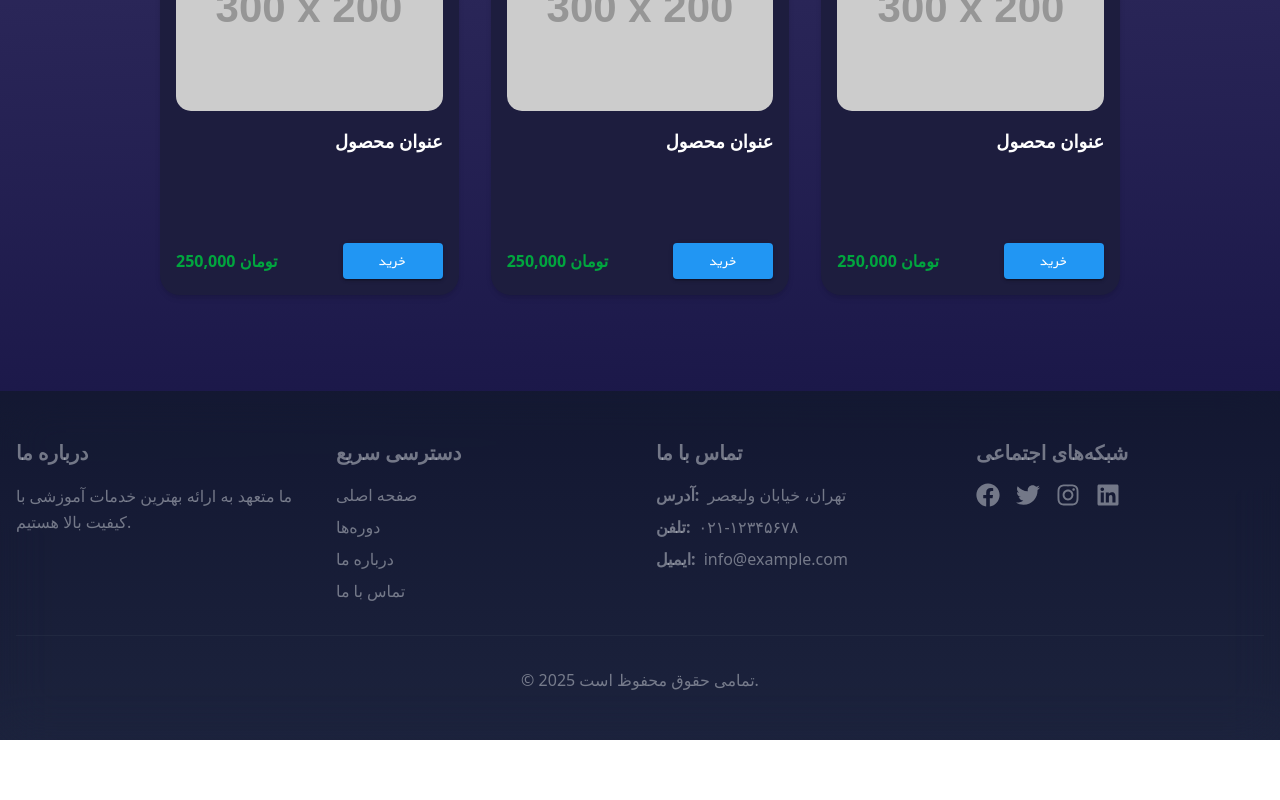
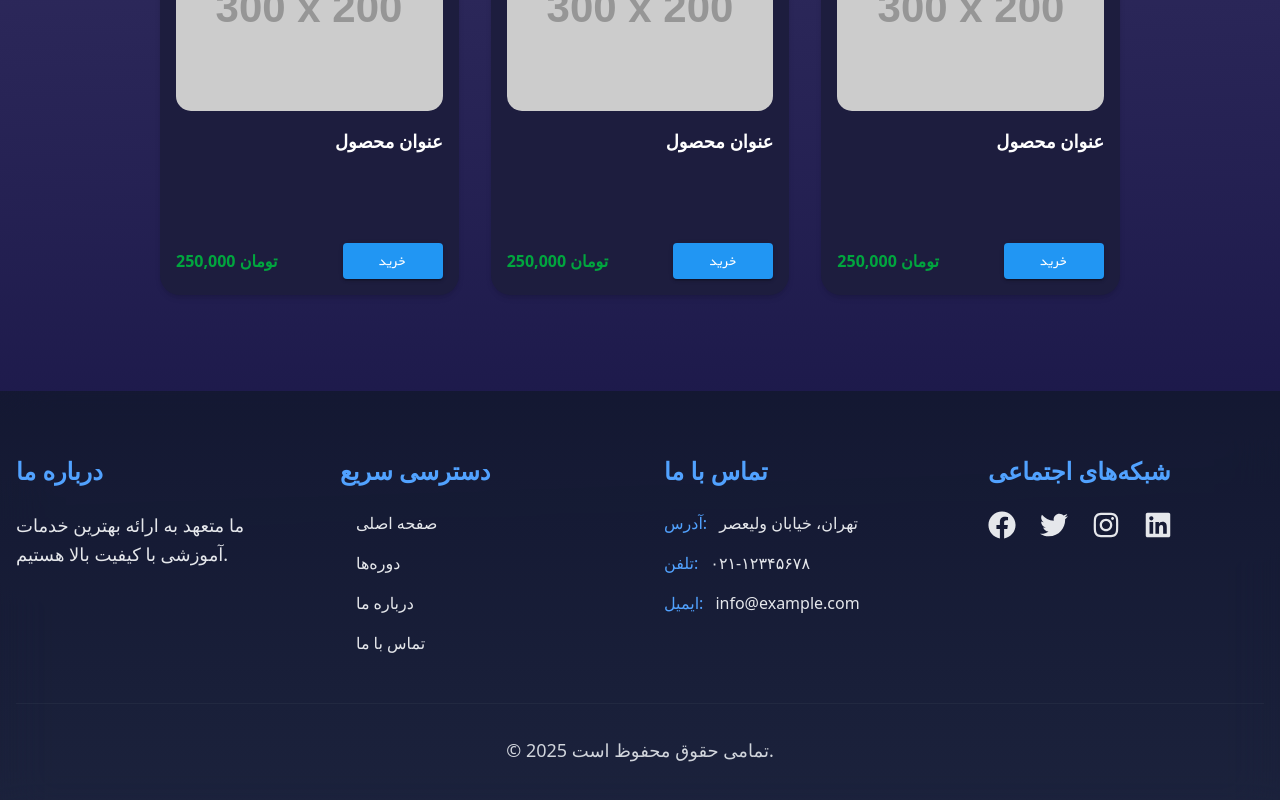
Before and after one commit to mohamed1383/course-site, a React (Vite) app: page / in a window 1280 px wide. Shown: the part 623-1423 px from the top of the page. Before the commit the page ends 1363 px from the top, so only its background shows below. Built offline with nearby package versions, Linux system fonts and the light colour scheme.

Commit message:
added product detail

```diff
--- a/src/components/footer/footer.tsx
+++ b/src/components/footer/footer.tsx
@@ -4,73 +4,86 @@ import { FaFacebook, FaTwitter, FaInstagram, FaLinkedin } from 'react-icons/fa';
 const Footer = () => {
   return (
     <footer className="relative mt-20">
-
       <div className="absolute inset-0 bg-gradient-to-b from-gray-900/70 to-gray-800/70 backdrop-blur-xl"></div>
 
-
-      <div className="relative max-w-7xl mx-auto px-4 py-12 text-gray-200/50 text-blue-400/50 text-gray-300/50">
-        <div className="grid grid-cols-1 md:grid-cols-4 gap-8">
-
-          <div className="space-y-4">
-            <h3 className="text-xl font-bold">درباره ما</h3>
-            <p className="leading-relaxed">
+      <div className="relative max-w-7xl mx-auto px-4 py-16">
+        <div className="grid grid-cols-1 md:grid-cols-4 gap-12">
+          <div className="space-y-6">
+            <h3 className="text-2xl font-bold text-blue-400 hover:text-blue-300 transition-colors duration-300">درباره ما</h3>
+            <p className="text-gray-200 leading-relaxed text-lg">
               ما متعهد به ارائه بهترین خدمات آموزشی با کیفیت بالا هستیم.
             </p>
           </div>
 
-
-          <div className="space-y-4">
-            <h3 className="text-xl font-bold">دسترسی سریع</h3>
-            <ul className="space-y-2">
-              <li><a href="/" className="hover:text-blue-400/50 transition duration-300">صفحه اصلی</a></li>
-              <li><a href="/courses" className="hover:text-blue-400/50 transition duration-300">دوره‌ها</a></li>
-              <li><a href="/about" className="hover:text-blue-400/50 transition duration-300">درباره ما</a></li>
-              <li><a href="/contact" className="hover:text-blue-400/50 transition duration-300">تماس با ما</a></li>
-            </ul>
-          </div>
-
-
-          <div className="space-y-4">
-            <h3 className="text-xl font-bold">تماس با ما</h3>
-            <ul className="space-y-2">
-              <li className="flex items-center space-x-2 rtl:space-x-reverse">
-                <span className="font-semibold">آدرس:</span>
-                <span>تهران، خیابان ولیعصر</span>
+          <div className="space-y-6">
+            <h3 className="text-2xl font-bold text-blue-400 hover:text-blue-300 transition-colors duration-300">دسترسی سریع</h3>
+            <ul className="space-y-4">
+              <li>
+                <a href="/" className="text-gray-200 hover:text-blue-400 transition-all duration-300 flex items-center group">
+                  <span className="w-2 h-2 bg-blue-400 rounded-full mr-2 opacity-0 group-hover:opacity-100 transition-opacity duration-300"></span>
+                  صفحه اصلی
+                </a>
               </li>
-              <li className="flex items-center space-x-2 rtl:space-x-reverse">
-                <span className="font-semibold">تلفن:</span>
-                <span>۰۲۱-۱۲۳۴۵۶۷۸</span>
+              <li>
+                <a href="/courses" className="text-gray-200 hover:text-blue-400 transition-all duration-300 flex items-center group">
+                  <span className="w-2 h-2 bg-blue-400 rounded-full mr-2 opacity-0 group-hover:opacity-100 transition-opacity duration-300"></span>
+                  دوره‌ها
+                </a>
               </li>
-              <li className="flex items-center space-x-2 rtl:space-x-reverse">
-                <span className="font-semibold">ایمیل:</span>
-                <span>info@example.com</span>
+              <li>
+                <a href="/about" className="text-gray-200 hover:text-blue-400 transition-all duration-300 flex items-center group">
+                  <span className="w-2 h-2 bg-blue-400 rounded-full mr-2 opacity-0 group-hover:opacity-100 transition-opacity duration-300"></span>
+                  درباره ما
+                </a>
+              </li>
+              <li>
+                <a href="/contact" className="text-gray-200 hover:text-blue-400 transition-all duration-300 flex items-center group">
+                  <span className="w-2 h-2 bg-blue-400 rounded-full mr-2 opacity-0 group-hover:opacity-100 transition-opacity duration-300"></span>
+                  تماس با ما
+                </a>
               </li>
             </ul>
           </div>
 
+          <div className="space-y-6">
+            <h3 className="text-2xl font-bold text-blue-400 hover:text-blue-300 transition-colors duration-300">تماس با ما</h3>
+            <ul className="space-y-4">
+              <li className="flex items-center space-x-3 rtl:space-x-reverse group">
+                <span className="text-blue-400 group-hover:text-blue-300 transition-colors duration-300">آدرس:</span>
+                <span className="text-gray-200">تهران، خیابان ولیعصر</span>
+              </li>
+              <li className="flex items-center space-x-3 rtl:space-x-reverse group">
+                <span className="text-blue-400 group-hover:text-blue-300 transition-colors duration-300">تلفن:</span>
+                <span className="text-gray-200">۰۲۱-۱۲۳۴۵۶۷۸</span>
+              </li>
+              <li className="flex items-center space-x-3 rtl:space-x-reverse group">
+                <span className="text-blue-400 group-hover:text-blue-300 transition-colors duration-300">ایمیل:</span>
+                <span className="text-gray-200">info@example.com</span>
+              </li>
+            </ul>
+          </div>
 
-          <div className="space-y-4">
-            <h3 className="text-xl font-bold">شبکه‌های اجتماعی</h3>
-            <div className="flex space-x-4 rtl:space-x-reverse">
-              <a href="#" className="hover:text-blue-400/50 transition duration-300">
-                <FaFacebook size={24} />
+          <div className="space-y-6">
+            <h3 className="text-2xl font-bold text-blue-400 hover:text-blue-300 transition-colors duration-300">شبکه‌های اجتماعی</h3>
+            <div className="flex space-x-6 rtl:space-x-reverse">
+              <a href="#" className="text-gray-200 hover:text-blue-400 transition-all duration-300 transform hover:scale-110">
+                <FaFacebook size={28} />
               </a>
-              <a href="#" className="hover:text-blue-400/50 transition duration-300">
-                <FaTwitter size={24} />
+              <a href="#" className="text-gray-200 hover:text-blue-400 transition-all duration-300 transform hover:scale-110">
+                <FaTwitter size={28} />
               </a>
-              <a href="#" className="hover:text-blue-400/50 transition duration-300">
-                <FaInstagram size={24} />
+              <a href="#" className="text-gray-200 hover:text-blue-400 transition-all duration-300 transform hover:scale-110">
+                <FaInstagram size={28} />
               </a>
-              <a href="#" className="hover:text-blue-400/50 transition duration-300">
-                <FaLinkedin size={24} />
+              <a href="#" className="text-gray-200 hover:text-blue-400 transition-all duration-300 transform hover:scale-110">
+                <FaLinkedin size={28} />
               </a>
             </div>
           </div>
         </div>
 
-
-        <div className="border-t border-gray-700/30 mt-8 pt-8 text-center">
-          <p>© {new Date().getFullYear()} تمامی حقوق محفوظ است.</p>
+        <div className="border-t border-gray-700/30 mt-12 pt-8 text-center">
+          <p className="text-gray-300 text-lg">© {new Date().getFullYear()} تمامی حقوق محفوظ است.</p>
         </div>
       </div>
     </footer>
--- /dev/null
+++ b/src/components/product-detail/CourseImage.tsx
@@ -0,0 +1,24 @@
+import React from 'react';
+
+interface CourseImageProps {
+  imagePath: string;
+  courseTitle: string;
+  theme: string;
+}
+
+export default function CourseImage({ imagePath, courseTitle, theme }: CourseImageProps) {
+  return (
+    <div className="relative group">
+      <img
+        src={imagePath || "../data/image/image.png"}
+        alt={courseTitle}
+        className="w-full h-[400px] object-cover rounded-2xl shadow-lg transform group-hover:scale-[1.02] transition-transform duration-300"
+      />
+      <div className={`absolute inset-0 bg-gradient-to-t opacity-0 group-hover:opacity-100 transition-opacity duration-300 rounded-2xl
+        ${theme === "dark"
+          ? "from-[#3a2b6d]/60 to-transparent"
+          : "from-[#3a2b6d]/10 to-transparent"}`}>
+      </div>
+    </div>
+  );
+}
--- /dev/null
+++ b/src/components/product-detail/CoursePrice.tsx
@@ -0,0 +1,47 @@
+import React from 'react';
+import { Button } from '@mui/material';
+import { FaShoppingCart } from 'react-icons/fa';
+
+interface CoursePriceProps {
+  price: number;
+  theme: string;
+}
+
+export default function CoursePrice({ price, theme }: CoursePriceProps) {
+  return (
+    <div className="mt-8 flex items-center justify-between">
+      <Button
+        variant="contained"
+        startIcon={<FaShoppingCart />}
+        sx={{
+          fontFamily: 'iran-yekan',
+          backgroundColor: theme === "dark" ? '#0066a3' : '#3a2b6d',
+          '&:hover': {
+            backgroundColor: theme === "dark" ? '#0099b3' : '#4b3689',
+            transform: 'translateY(-2px)',
+            boxShadow: theme === "dark"
+              ? '0 4px 8px rgba(0, 153, 179, 0.2)'
+              : '0 4px 8px rgba(75, 54, 137, 0.15)'
+          },
+          transition: 'all 0.3s ease-in-out',
+          padding: '10px 24px',
+          borderRadius: '12px'
+        }}
+      >
+        افزودن به سبد خرید
+      </Button>
+      <div className="text-left">
+        <p className={`text-sm ${theme === "dark"
+          ? "text-[#3a2b6d]/50 dark:text-[#00c0e4]/50"
+          : "text-[#3a2b6d]/40"}`}>
+          قیمت دوره
+        </p>
+        <p className={`text-2xl font-bold ${theme === "dark"
+          ? "text-[#0066a3] dark:text-[#0099b3]"
+          : "text-[#3a2b6d]/90"}`}>
+          {price ? `${price.toLocaleString()} تومان` : "250,000 تومان"}
+        </p>
+      </div>
+    </div>
+  );
+}
--- /dev/null
+++ b/src/components/product-detail/CourseStats.tsx
@@ -0,0 +1,34 @@
+import React from 'react';
+import { FaClock, FaBook, FaUsers } from 'react-icons/fa';
+
+interface CourseStatsProps {
+  theme: string;
+}
+
+export default function CourseStats({ theme }: CourseStatsProps) {
+  const stats = [
+    { icon: <FaClock />, text: "12 ساعت" },
+    { icon: <FaBook />, text: "24 درس" },
+    { icon: <FaUsers />, text: "مبتدی" }
+  ];
+
+  return (
+    <div className="grid grid-cols-3 gap-4">
+      {stats.map((item, index) => (
+        <div key={index} className={`backdrop-blur-sm rounded-xl p-4 text-center border
+          ${theme === "dark"
+            ? "bg-[#0066a3]/5 border-[#0099b3]/10"
+            : "bg-[#3a2b6d]/3 border-[#3a2b6d]/5"}`}>
+          <div className={`mx-auto mb-2 ${theme === "dark" ? "text-[#0066a3]" : "text-[#3a2b6d]/70"}`}>
+            {item.icon}
+          </div>
+          <p className={theme === "dark"
+            ? "text-[#3a2b6d]/90 dark:text-[#00c0e4]/80"
+            : "text-[#3a2b6d]/70"}>
+            {item.text}
+          </p>
+        </div>
+      ))}
+    </div>
+  );
+}
--- a/src/components/section/product-box.tsx
+++ b/src/components/section/product-box.tsx
@@ -2,15 +2,15 @@ import React, { useContext } from 'react'
 import { Button } from '@mui/material'
 import { myContex } from "../../app.jsx";
 
-export default function ProductBox({name,image,price} : {name?: string,image?: string,price?: number}) {
+export default function ProductBox({ name, image, price }: { name?: string, image?: string, price?: number }) {
     const [pageTheme] = useContext(myContex);
 
     return (
         <div className={`flex flex-col w-full h-[400px] rounded-[20px] p-4 shadow-md
                          transform hover:scale-110 duration-300
                          ${pageTheme === "light"
-                            ? "bg-white text-gray-800 border border-[#e0e7ff]"
-                            : "bg-[#1d1d3e] text-white"}`}>
+                ? "bg-white text-gray-800 border border-[#e0e7ff]"
+                : "bg-[#1d1d3e] text-white"}`}>
 
             <img src="https://via.placeholder.com/300x200" alt="product" className="w-full h-[200px] object-cover rounded-[15px]" />
             <h1 className="text-lg font-semibold mt-4 text-right">عنوان محصول</h1>
```
Also changed, not shown: src/components/product-detail/CourseInfo.tsx (added, +47 -0 lines), src/components/product-detail/CourseSyllabus.tsx (added, +47 -0 lines), src/pages/product-detail-page.tsx (+40 -17 lines).
